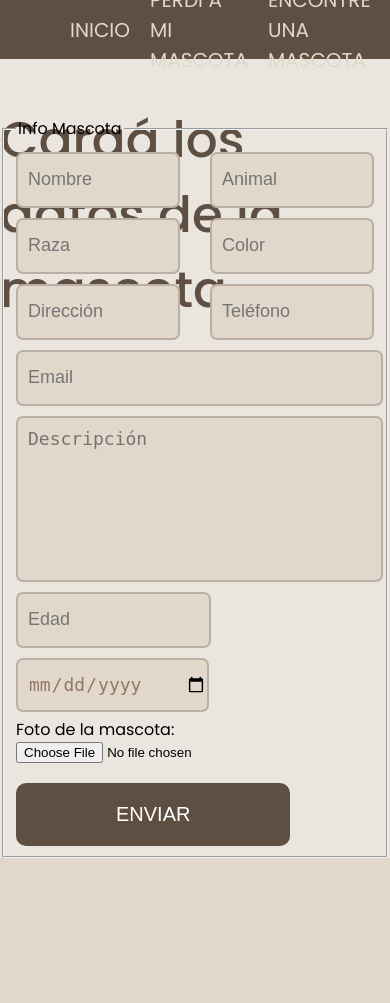
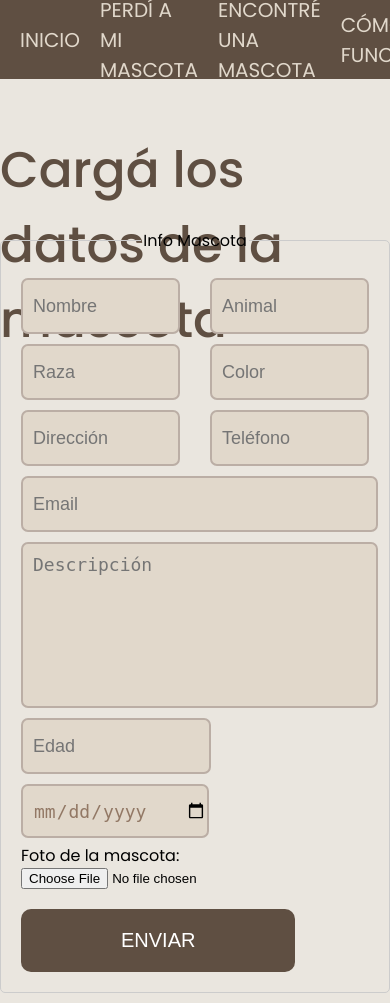
Before and after one commit to Jtissera/mascotas-perdidas, a Flask app: page /encontre_una_mascota in a window 390 px wide; the page is wider, and only the part inside the window is pictured. Before the commit the page ends 858 px from the top of that part, so only its background shows below. Run offline with Flask 3, Linux system fonts and the light colour scheme.

Commit message:
styles de fieldset y correccion de superposicion del form

```diff
--- a/frontend/static/css/style.css
+++ b/frontend/static/css/style.css
@@ -123,7 +123,7 @@ body {
     display: flex;
     justify-content: center;
     height: 7vh;
-    margin-top: 10px;
+    margin-top: 20px;
 }
 
 #title_perdi {
@@ -133,20 +133,36 @@ body {
 }
 
 #content_perdi {
-    height: 85vh;
+    height: auto;
     display: flex;
     justify-content: center;
+    padding-top: 20px;
 }
 
 #form_container {
     display: flex;
     justify-content: center;
+    padding-top: 20px;
 }
 
 #form {
     height: 100%;
     display: flex;
     align-items: center;
+}
+
+form {
+    text-align: center;
+    padding-top: 20px;
+}
+
+fieldset {
+    margin: 0 auto;
+    width: 100%;
+    max-width: 500px;
+    padding: 20px;
+    border: 1px solid #ccc;
+    border-radius: 5px;
 }
 
 #input_container {
@@ -521,7 +537,7 @@ body {
     color: #333;
 }
 
-@media only screen and (max-width: 1600px) {
+/* @media only screen and (max-width: 1600px) {
     #left_home {
         width: 50%;
         margin-left: 30px;
@@ -562,4 +578,38 @@ body {
     #navbar_content {
         width: 80%;
     }
+} */
+
+@media only screen and (max-width: 1600px) {
+    #left_home {
+        width: 60%;
+        margin: 0 auto;
+    }
+
+    #navbar_content {
+        padding-left: 30px;
+        width: auto;
+    }
 }
+
+@media only screen and (max-width: 768px) {
+    #home_title {
+        font-size: 28px;
+        text-align: center;
+    }
+
+    #home_subtitle {
+        font-size: 14px;
+        margin: 10px 0;
+    }
+
+    #navbar {
+        flex-direction: column;
+        height: auto;
+    }
+
+    #navbar_content {
+        width: 100%;
+        padding: 10px;
+    }
+}
```
